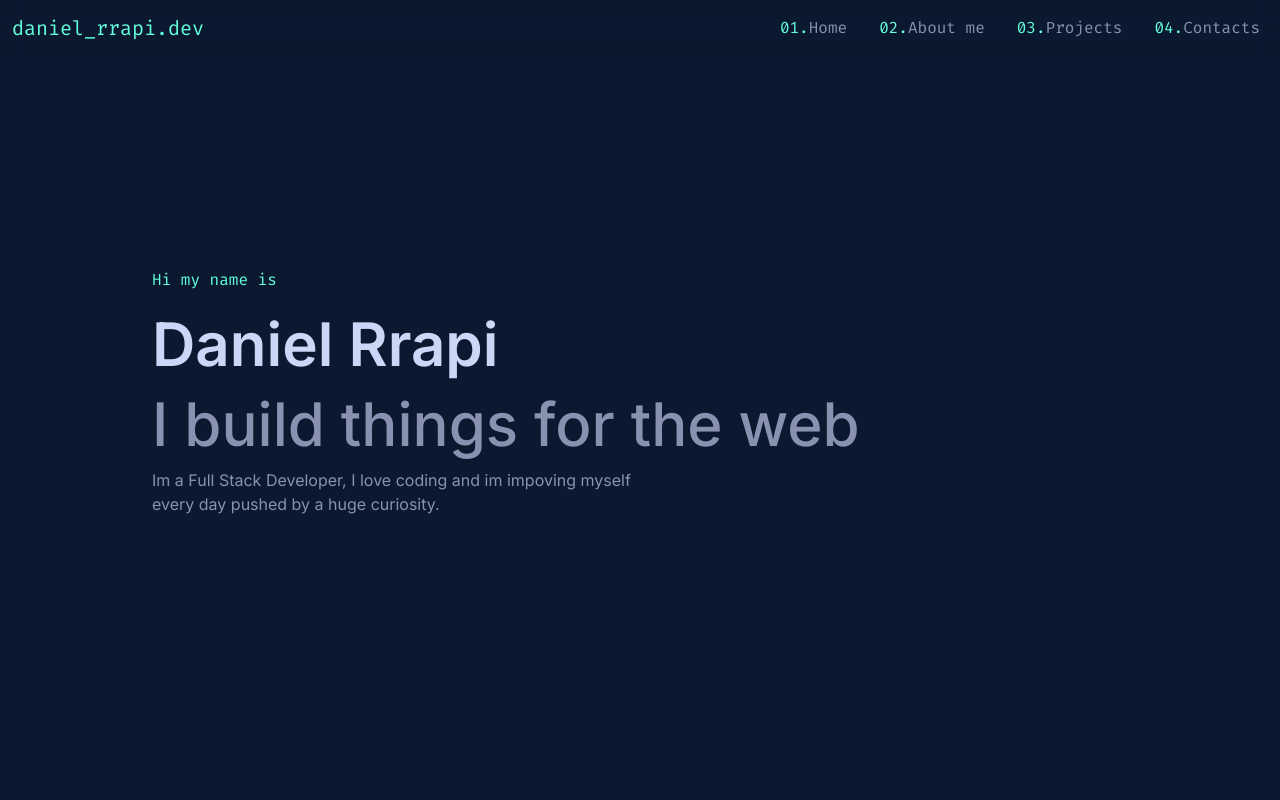
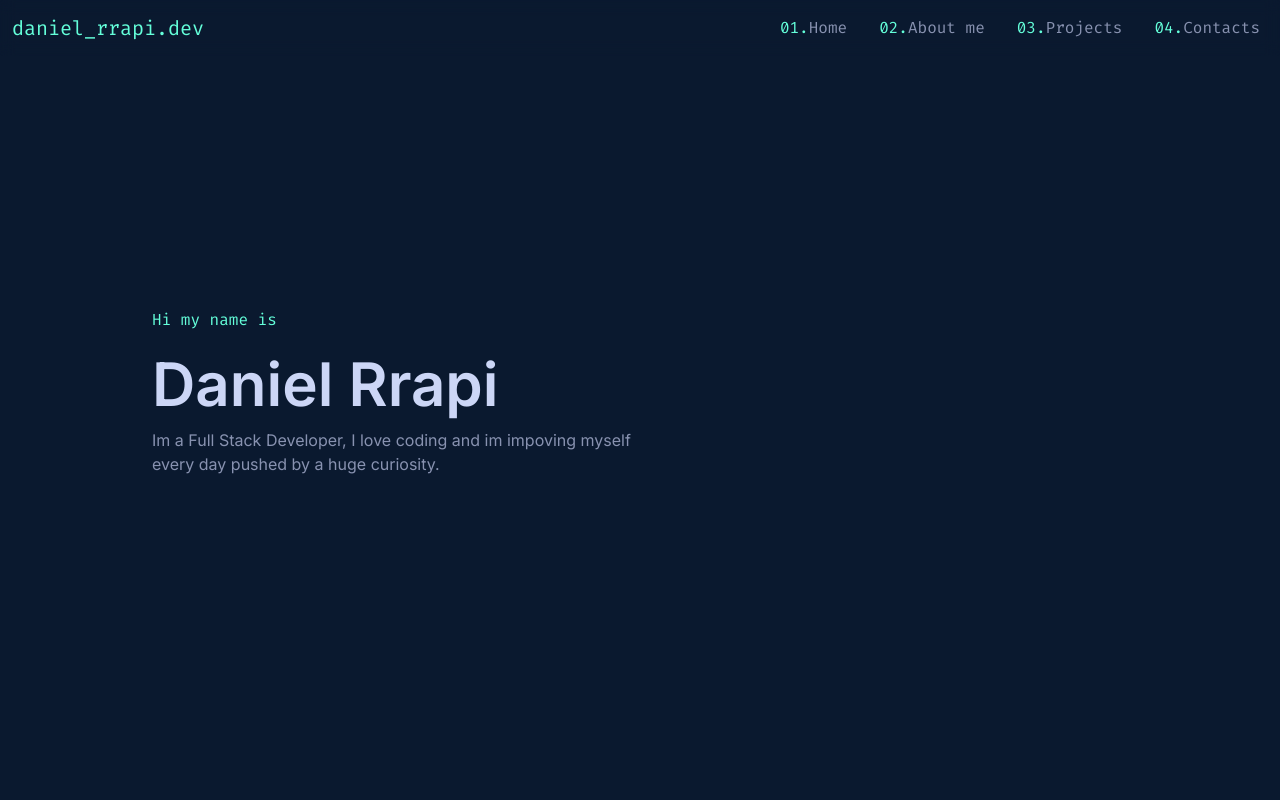
Before and after one commit to daniel-rrapi/portfolio, a React (Vite) app: page / in a window 1280 px wide. Shown: the top 800 px of the page. Built offline with nearby package versions, Linux system fonts and the light colour scheme; no server answers; the database is empty.

Commit message:
Test: github actions

```diff
--- a/src/components/Hero.jsx
+++ b/src/components/Hero.jsx
@@ -16,9 +16,9 @@ const H1 = styled.h1`
   font-size: 60px;
   font-weight: 600;
 `;
-const H3 = styled.h3`
-  font-size: 60px;
-`;
+// const H3 = styled.h3`
+//   font-size: 60px;
+// `;
 const P = styled.p`
   max-width: 500px;
 `;
@@ -28,7 +28,7 @@ export default function Hero() {
     <StyledContainer className="container">
       <FirstP>Hi my name is</FirstP>
       <H1>Daniel Rrapi</H1>
-      <H3>I build things for the web</H3>
+      {/* <H3>I build things for the web</H3> */}
       <P>
         Im a Full Stack Developer, I love coding and im impoving myself every
         day pushed by a huge curiosity.
```
